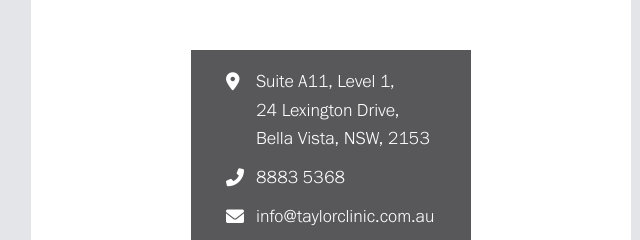
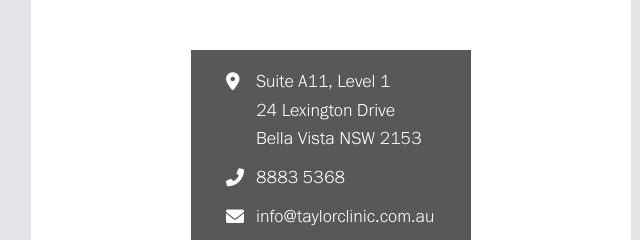
Before and after one commit to haedella/haedella.github.io, a plain HTML site: page index.html in a window 1280 px wide. Shown: the part 653-893 px from the top of the page, 309-949 px from the left. Drawn offline with Linux system fonts and the light colour scheme.

Commit message:
Removed commas for contact

```diff
--- a/index.html
+++ b/index.html
@@ -26,7 +26,7 @@
 
         <footer class="footer">
             <div class="contact-info">
-                <p><i class="fas fa-map-marker-alt"></i> Suite A11, Level 1, <br>   24 Lexington Drive, <br>   Bella Vista, NSW, 2153</p>
+                <p><i class="fas fa-map-marker-alt"></i> Suite A11, Level 1 <br>   24 Lexington Drive <br>   Bella Vista NSW 2153</p>
                 <p><i class="fas fa-phone-alt"></i> 8883 5368</p>
                 <p><i class="fas fa-envelope"></i> <a href="mailto:info@taylorclinic.com.au">info@taylorclinic.com.au</a></p>
             </div>
```
